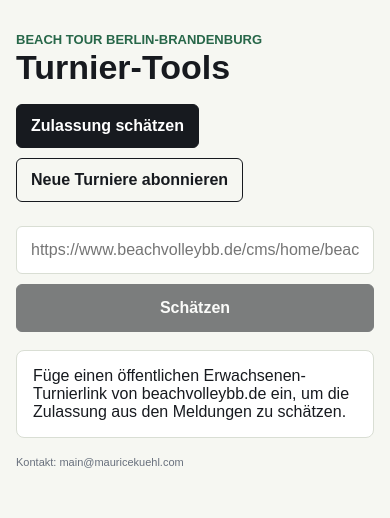
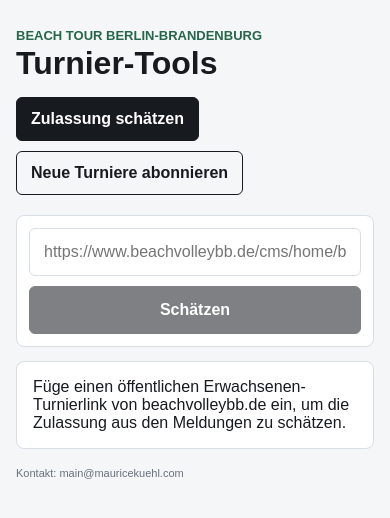
Before and after one commit to mauricekuehl/beachvolleyball-entry-estimator, a Next.js app: page / in a window 390 px wide. Shown: the top 518 px of the page. Built offline with nearby package versions, Linux system fonts and the light colour scheme.

Commit message:
Improve tournament result actions and ranks

```diff
--- a/src/app/estimator-client.tsx
+++ b/src/app/estimator-client.tsx
@@ -210,11 +210,21 @@
                 <span>Abgerufen: {new Date(result.dataSources.fetchedAt).toLocaleString("de-DE")}</span>
               </section>
 
-              <section className="result-actions" aria-label="Teilen">
-                <button className="share-button" type="button" onClick={copyShareLink}>
-                  Link kopieren
-                </button>
-                {shareStatus ? <span className="share-status">{shareStatus}</span> : null}
+              <section className="result-actions" aria-label="Turnieraktionen">
+                <a className="external-link-button" href={result.tournament.url} target="_blank" rel="noreferrer">
+                  BVV Online öffnen
+                </a>
+                <details className="share-menu">
+                  <summary aria-label="Teilen" title="Teilen">
+                    <ShareIcon />
+                  </summary>
+                  <div className="share-popover">
+                    <button type="button" onClick={copyShareLink}>
+                      Link kopieren
+                    </button>
+                    {shareStatus ? <span>{shareStatus}</span> : null}
+                  </div>
+                </details>
               </section>
 
               <section className="table-section">
@@ -312,6 +322,16 @@
   );
 }
 
+function ShareIcon() {
+  return (
+    <svg aria-hidden="true" viewBox="0 0 24 24" focusable="false">
+      <path d="M15.5 5.5 12 2 8.5 5.5" />
+      <path d="M12 2v13" />
+      <path d="M6 10H5a2 2 0 0 0-2 2v7a2 2 0 0 0 2 2h14a2 2 0 0 0 2-2v-7a2 2 0 0 0-2-2h-1" />
+    </svg>
+  );
+}
+
 function TeamTable({ teams, showSourceBucket }: { teams: EstimatedTeam[]; showSourceBucket: boolean }) {
   if (teams.length === 0) {
     return <div className="no-rows">Keine Teams in dieser Ansicht.</div>;
@@ -334,11 +354,11 @@
         <tbody>
           {teams.map((team) => (
             <tr key={team.id}>
-              <td>
+              <td data-label="Status">
                 <span className={`status ${team.status}`}>{formatStatus(team.status)}</span>
               </td>
-              <td>{team.predictedRank ?? "-"}</td>
-              <td>
+              <td data-label="Rang">{team.predictedRank ?? "-"}</td>
+              <td data-label="Team">
                 <strong>
                   {team.players.length > 0 ? (
                     <span className="player-links">
@@ -365,10 +385,10 @@
                 </strong>
                 <span>{team.club}</span>
               </td>
-              <td>{team.lvPoints}</td>
-              <td>{team.dvvPoints}</td>
-              {showSourceBucket ? <td>{formatSourceBucket(team.sourceBucket)}</td> : null}
-              <td>{team.registeredAt || "-"}</td>
+              <td data-label="LV">{team.lvPoints}</td>
+              <td data-label="DVV">{team.dvvPoints}</td>
+              {showSourceBucket ? <td data-label="Wertung">{formatSourceBucket(team.sourceBucket)}</td> : null}
+              <td data-label="Angemeldet">{team.registeredAt || "-"}</td>
             </tr>
           ))}
         </tbody>
--- a/src/app/globals.css
+++ b/src/app/globals.css
@@ -1,8 +1,8 @@
 :root {
-  --background: #f6f7f2;
+  --background: #f4f6f8;
   --foreground: #171a1f;
   --muted: #68707d;
-  --line: #d9ded4;
+  --line: #d8dee6;
   --panel: #ffffff;
   --green: #276749;
   --blue: #2159a6;
@@ -41,15 +41,17 @@
 }
 
 .shell {
-  width: min(1180px, calc(100vw - 32px));
+  width: min(1220px, calc(100vw - 32px));
   margin: 0 auto;
-  padding: 32px 0 48px;
+  padding: 28px 0 48px;
 }
 
 .intro {
-  display: grid;
-  gap: 20px;
-  margin-bottom: 24px;
+  display: flex;
+  align-items: end;
+  justify-content: space-between;
+  gap: 18px;
+  margin-bottom: 20px;
 }
 
 .eyebrow {
@@ -61,8 +63,8 @@
 
 h1 {
   margin-top: 4px;
-  font-size: clamp(34px, 5vw, 64px);
-  line-height: 0.96;
+  font-size: clamp(32px, 4vw, 52px);
+  line-height: 1;
   letter-spacing: 0;
 }
 
@@ -92,7 +94,11 @@
   display: grid;
   grid-template-columns: 1fr auto;
   gap: 10px;
-  margin-bottom: 18px;
+  border: 1px solid var(--line);
+  border-radius: 8px;
+  background: var(--panel);
+  padding: 12px;
+  margin-bottom: 14px;
 }
 
 .url-form input,
@@ -109,7 +115,9 @@
 .url-form button,
 .email-row button,
 .tabs button,
-.share-button {
+.external-link-button,
+.share-menu summary,
+.share-popover button {
   border: 1px solid var(--foreground);
   border-radius: 6px;
   background: var(--foreground);
@@ -122,6 +130,15 @@
 .email-row button {
   height: 48px;
   padding: 0 18px;
+}
+
+.external-link-button {
+  min-height: 40px;
+  display: inline-flex;
+  align-items: center;
+  justify-content: center;
+  padding: 0 14px;
+  text-decoration: none;
 }
 
 .url-form button:disabled,
@@ -292,8 +309,8 @@
 }
 
 .metric {
-  min-height: 82px;
-  padding: 14px;
+  min-height: 76px;
+  padding: 12px;
 }
 
 .metric span,
@@ -323,14 +340,57 @@
   align-items: center;
   gap: 12px;
   margin-bottom: 12px;
+  justify-content: space-between;
 }
 
-.share-button {
-  min-height: 40px;
-  padding: 0 14px;
+.share-menu {
+  position: relative;
+  margin-left: auto;
 }
 
-.share-status {
+.share-menu summary {
+  width: 40px;
+  height: 40px;
+  display: grid;
+  place-items: center;
+  list-style: none;
+  padding: 0;
+}
+
+.share-menu summary::-webkit-details-marker {
+  display: none;
+}
+
+.share-menu svg {
+  width: 18px;
+  height: 18px;
+  fill: none;
+  stroke: currentColor;
+  stroke-width: 2;
+  stroke-linecap: round;
+  stroke-linejoin: round;
+}
+
+.share-popover {
+  position: absolute;
+  right: 0;
+  top: calc(100% + 8px);
+  z-index: 5;
+  width: 210px;
+  display: grid;
+  gap: 8px;
+  border: 1px solid var(--line);
+  border-radius: 8px;
+  background: #fff;
+  padding: 10px;
+  box-shadow: 0 14px 36px rgba(23, 26, 31, 0.14);
+}
+
+.share-popover button {
+  min-height: 38px;
+}
+
+.share-popover span {
   color: var(--muted);
   font-size: 13px;
 }
@@ -344,7 +404,7 @@
   gap: 8px;
   border-bottom: 1px solid var(--line);
   padding: 10px;
-  background: #fdfdfb;
+  background: #f8faf7;
 }
 
 .tabs button {
@@ -383,7 +443,7 @@
 }
 
 th {
-  background: #f3f5ef;
+  background: #f8faf7;
   color: var(--muted);
   font-size: 12px;
   text-transform: uppercase;
@@ -445,6 +505,10 @@
 }
 
 @media (max-width: 900px) {
+  .intro {
+    display: grid;
+  }
+
   .summary-grid {
     grid-template-columns: repeat(2, minmax(0, 1fr));
   }
@@ -452,8 +516,7 @@
   .url-form,
   .email-row,
   .choice-list,
-  .rule-panel,
-  .result-actions {
+  .rule-panel {
     display: grid;
     grid-template-columns: 1fr;
   }
@@ -466,4 +529,70 @@
   .tabs {
     overflow-x: auto;
   }
+
+  .share-menu {
+    margin-left: auto;
+  }
+
+  .share-popover {
+    right: 0;
+  }
 }
+
+@media (max-width: 700px) {
+  .table-wrap {
+    overflow-x: visible;
+  }
+
+  table {
+    min-width: 0;
+  }
+
+  thead {
+    display: none;
+  }
+
+  tbody,
+  tr,
+  td {
+    display: block;
+  }
+
+  tr {
+    padding: 12px;
+    border-bottom: 1px solid var(--line);
+  }
+
+  td {
+    min-height: 28px;
+    display: grid;
+    grid-template-columns: 108px minmax(0, 1fr);
+    align-items: start;
+    gap: 12px;
+    border-bottom: 0;
+    padding: 5px 0;
+  }
+
+  td::before {
+    color: var(--muted);
+    content: attr(data-label);
+    font-size: 11px;
+    font-weight: 700;
+    text-transform: uppercase;
+  }
+
+  td[data-label="Status"],
+  td[data-label="Team"] {
+    grid-template-columns: 1fr;
+    gap: 4px;
+  }
+
+  td[data-label="Status"]::before,
+  td[data-label="Team"]::before {
+    display: none;
+  }
+
+  td[data-label="Status"] .status {
+    justify-self: start;
+  }
+}
--- a/src/lib/estimator.ts
+++ b/src/lib/estimator.ts
@@ -64,7 +64,7 @@
   const waitlist = eligible
     .filter((team) => !automaticIds.has(team.id))
     .toSorted(rule.inverseLv ? compareBy("LV", true) : compareBy("LV", false))
-    .map((team) => ({ ...team, status: "waitlist" as const, predictedRank: null }));
+    .map((team, index) => ({ ...team, status: "waitlist" as const, predictedRank: automatic.length + index + 1 }));
 
   return {
     ruleSummary: rule.summary,
```
Also changed, not shown: 1 other file (tests, documents, lock files or other folders).
